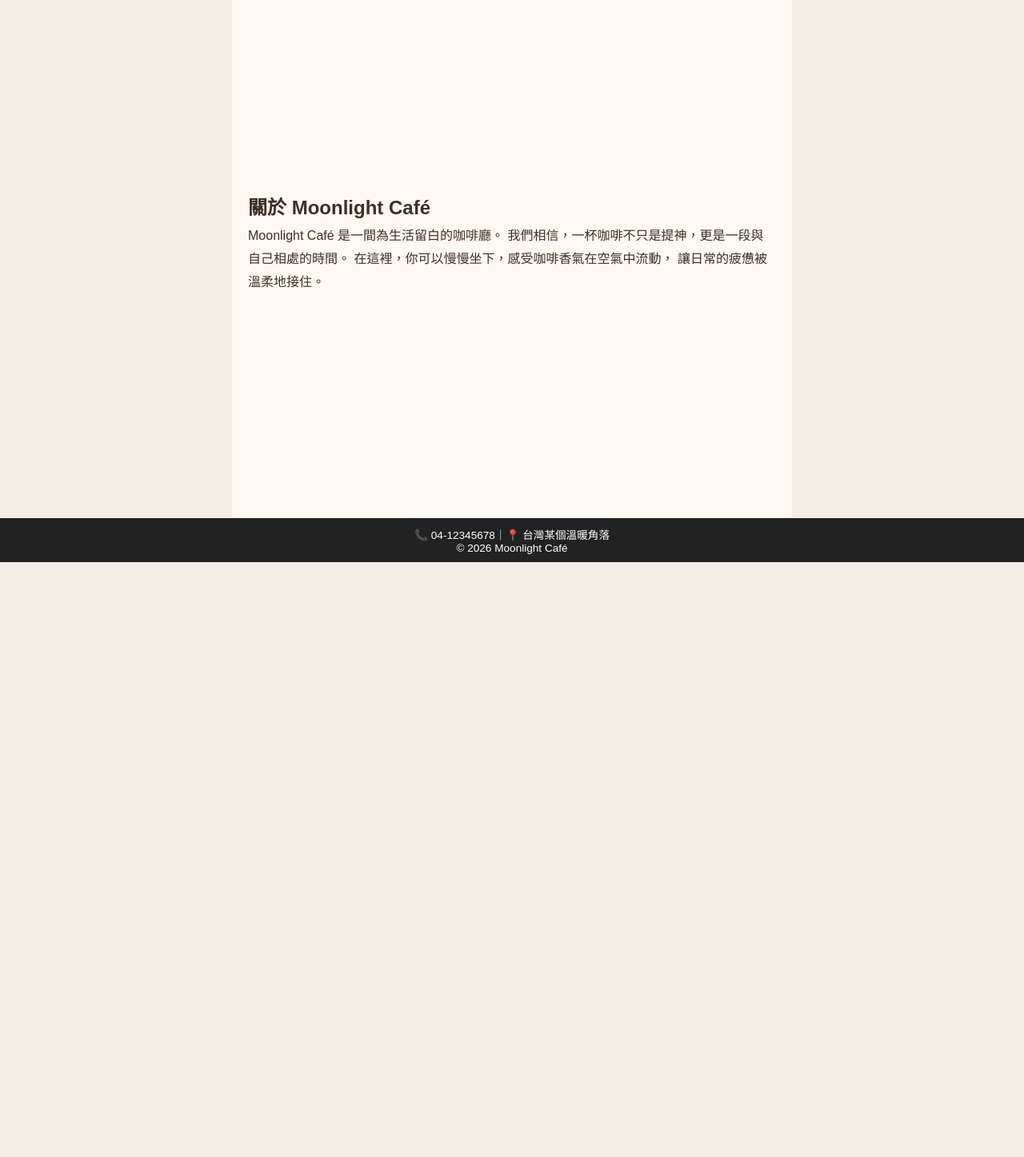
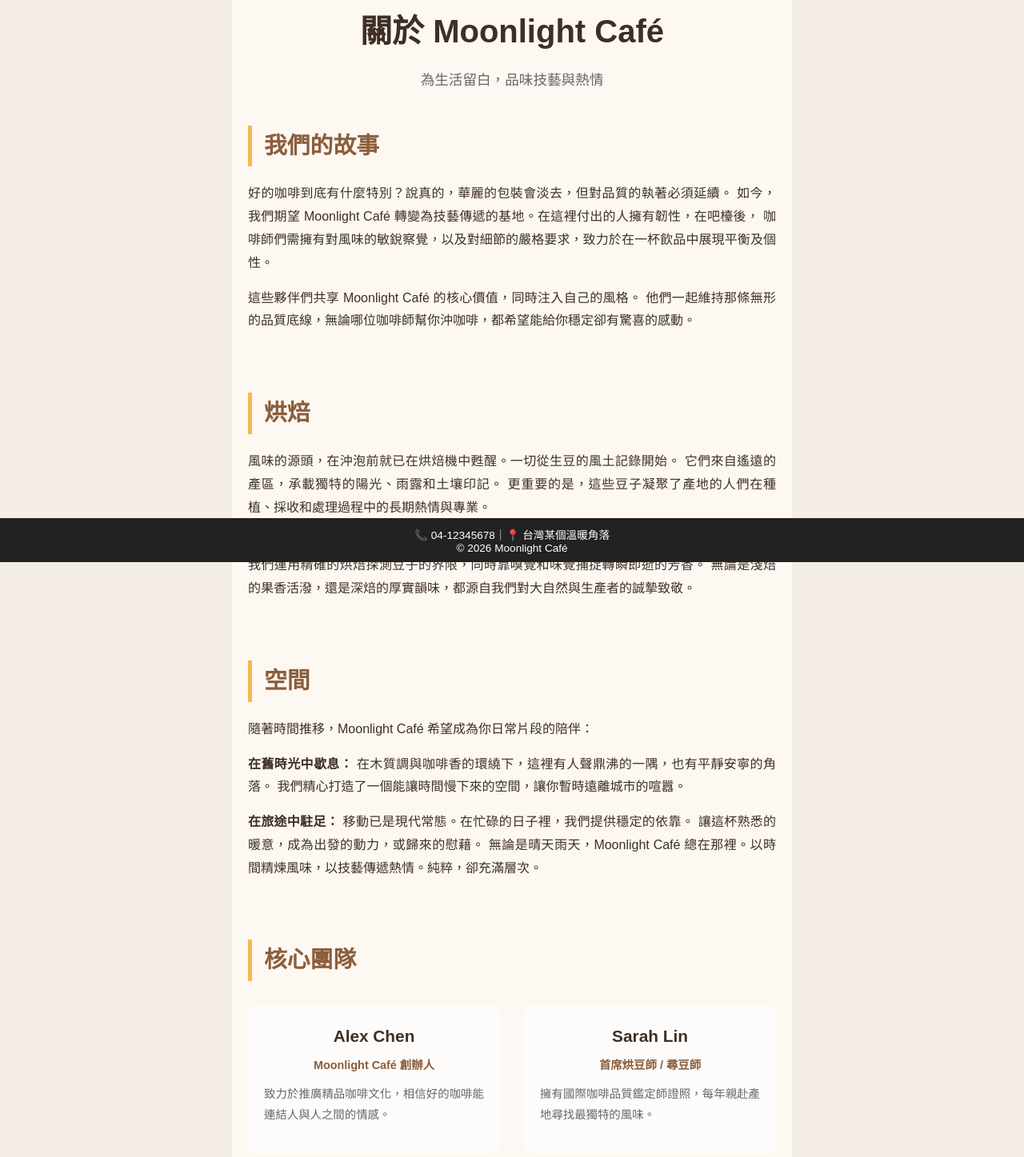
Before and after one commit to hank920217/coffeeshop, a plain HTML site: page about.html in a window 1280 px wide. Shown: the part 97-1544 px from the top of the page at 80% size. Before the commit the page ends 800 px from the top, so only its background shows below. Drawn offline with Linux system fonts and the light colour scheme.

Commit message:
新增關於我們的文案

```diff
--- a/about.html
+++ b/about.html
@@ -19,13 +19,73 @@
   </header>
 
   <main class="about">
-    <h2>關於 Moonlight Café</h2>
-    <p>
-      Moonlight Café 是一間為生活留白的咖啡廳。
-      我們相信，一杯咖啡不只是提神，更是一段與自己相處的時間。
-      在這裡，你可以慢慢坐下，感受咖啡香氣在空氣中流動，
-      讓日常的疲憊被溫柔地接住。
-    </p>
+    <div class="about-hero">
+      <h2>關於 Moonlight Café</h2>
+      <p>為生活留白，品味技藝與熱情</p>
+    </div>
+
+    <!-- 我們的故事 -->
+    <section class="about-section">
+      <h3>我們的故事</h3>
+      <p>
+        好的咖啡到底有什麼特別？說真的，華麗的包裝會淡去，但對品質的執著必須延續。
+        如今，我們期望 Moonlight Café 轉變為技藝傳遞的基地。在這裡付出的人擁有韌性，在吧檯後，
+        咖啡師們需擁有對風味的敏銳察覺，以及對細節的嚴格要求，致力於在一杯飲品中展現平衡及個性。
+      </p>
+      <p>
+        這些夥伴們共享 Moonlight Café 的核心價值，同時注入自己的風格。
+        他們一起維持那條無形的品質底線，無論哪位咖啡師幫你沖咖啡，都希望能給你穩定卻有驚喜的感動。
+      </p>
+    </section>
+
+    <!-- 烘焙 -->
+    <section class="about-section">
+      <h3>烘焙</h3>
+      <p>
+        風味的源頭，在沖泡前就已在烘焙機中甦醒。一切從生豆的風土記錄開始。
+        它們來自遙遠的產區，承載獨特的陽光、雨露和土壤印記。
+        更重要的是，這些豆子凝聚了產地的人們在種植、採收和處理過程中的長期熱情與專業。
+      </p>
+      <p>
+        烘豆師的角色，便是以敬畏之心，成為這些訊息的詮釋者。這是理性數據與感性直覺的結合。
+        我們運用精確的烘焙探測豆子的界限，同時靠嗅覺和味覺捕捉轉瞬即逝的芳香。
+        無論是淺焙的果香活潑，還是深焙的厚實韻味，都源自我們對大自然與生產者的誠摯致敬。
+      </p>
+    </section>
+
+    <!-- 空間 -->
+    <section class="about-section">
+      <h3>空間</h3>
+      <p>
+        隨著時間推移，Moonlight Café 希望成為你日常片段的陪伴：
+      </p>
+      <p>
+        <strong>在舊時光中歇息：</strong> 在木質調與咖啡香的環繞下，這裡有人聲鼎沸的一隅，也有平靜安寧的角落。
+        我們精心打造了一個能讓時間慢下來的空間，讓你暫時遠離城市的喧囂。
+      </p>
+      <p>
+        <strong>在旅途中駐足：</strong> 移動已是現代常態。在忙碌的日子裡，我們提供穩定的依靠。
+        讓這杯熟悉的暖意，成為出發的動力，或歸來的慰藉。
+        無論是晴天雨天，Moonlight Café 總在那裡。以時間精煉風味，以技藝傳遞熱情。純粹，卻充滿層次。
+      </p>
+    </section>
+
+    <!-- 核心團隊 -->
+    <section class="about-section">
+      <h3>核心團隊</h3>
+      <div class="team-grid">
+        <div class="team-card">
+          <div class="team-name">Alex Chen</div>
+          <span class="team-title">Moonlight Café 創辦人</span>
+          <p class="team-desc">致力於推廣精品咖啡文化，相信好的咖啡能連結人與人之間的情感。</p>
+        </div>
+        <div class="team-card">
+          <div class="team-name">Sarah Lin</div>
+          <span class="team-title">首席烘豆師 / 尋豆師</span>
+          <p class="team-desc">擁有國際咖啡品質鑑定師證照，每年親赴產地尋找最獨特的風味。</p>
+        </div>
+      </div>
+    </section>
   </main>
 
   <footer class="footer">
--- a/css/styles.css
+++ b/css/styles.css
@@ -104,8 +104,6 @@
   margin-bottom: 20px;
 }
 
-
-
 .btn {
   padding: 10px 25px;
   background: #f6b84d;
@@ -129,7 +127,9 @@
   width: 200px;
   height: 200px;
   background: #ccc;
-  transition: transform 0.3s, box-shadow 0.3s;
+  transition:
+    transform 0.3s,
+    box-shadow 0.3s;
 }
 
 .image-box:hover {
@@ -162,6 +162,7 @@
   max-width: 700px;
   margin: auto;
   padding: 20px;
+  padding-top: 100px; /* 修正：增加頂部內距，避免被導覽列遮擋 */
   line-height: 1.8;
   background: rgba(255, 250, 245, 0.9);
   display: flex;
@@ -184,7 +185,6 @@
 }
 
 /* Old menu styles removed/replaced by new ones at bottom */
-
 
 .modal-overlay {
   position: fixed;
@@ -256,10 +256,7 @@
 .skeleton-card {
   height: 260px;
   border-radius: 12px;
-  background: linear-gradient(100deg,
-      #e6e0d8 40%,
-      #f3eee8 50%,
-      #e6e0d8 60%);
+  background: linear-gradient(100deg, #e6e0d8 40%, #f3eee8 50%, #e6e0d8 60%);
   background-size: 200% 100%;
   animation: skeleton 1.2s ease-in-out infinite;
 }
@@ -269,7 +266,6 @@
     background-position: -200% 0;
   }
 }
-
 
 /* ===== 標籤篩選玻璃按鈕 ===== */
 #tagFilter button {
@@ -358,7 +354,6 @@
   transform: scale(1.4);
 }
 
-
 /* 手機版 */
 @media (max-width: 768px) {
   .modal-overlay {
@@ -408,7 +403,6 @@
   .modal-card {
     animation: slideUp 0.25s ease;
   }
-
 }
 
 /* ========================= */
@@ -734,9 +728,18 @@
 }
 
 @keyframes pulse {
-  0% { transform: scale(0.95); box-shadow: 0 0 0 0 rgba(255, 71, 87, 0.7); }
-  70% { transform: scale(1); box-shadow: 0 0 0 10px rgba(255, 71, 87, 0); }
-  100% { transform: scale(0.95); box-shadow: 0 0 0 0 rgba(255, 71, 87, 0); }
+  0% {
+    transform: scale(0.95);
+    box-shadow: 0 0 0 0 rgba(255, 71, 87, 0.7);
+  }
+  70% {
+    transform: scale(1);
+    box-shadow: 0 0 0 10px rgba(255, 71, 87, 0);
+  }
+  100% {
+    transform: scale(0.95);
+    box-shadow: 0 0 0 0 rgba(255, 71, 87, 0);
+  }
 }
 
 .order-status-msg {
@@ -768,3 +771,101 @@
     bottom: 80px; /* Avoid footer */
   }
 }
+/* ========================= */
+/* 關於我們 (Enhanced) */
+/* ========================= */
+.about-hero {
+  text-align: center;
+  margin-bottom: 40px;
+}
+
+.about-hero h2 {
+  font-size: 2.5rem;
+  color: #3e2f25;
+  margin-bottom: 10px;
+}
+
+.about-hero p {
+  color: #666;
+  font-size: 1.1rem;
+}
+
+.about-section {
+  margin-bottom: 60px;
+}
+
+.about-section h3 {
+  font-size: 1.8rem;
+  color: #8b5e3c;
+  margin-bottom: 20px;
+  border-left: 5px solid #f6b84d;
+  padding-left: 15px;
+}
+
+.about-section p {
+  margin-bottom: 15px;
+  text-align: justify;
+  line-height: 1.8;
+}
+
+.about-img {
+  width: 100%;
+  height: 300px;
+  object-fit: cover;
+  border-radius: 12px;
+  margin-bottom: 25px;
+  box-shadow: 0 4px 15px rgba(0, 0, 0, 0.1);
+}
+
+/* 團隊介紹 */
+.team-grid {
+  display: grid;
+  grid-template-columns: repeat(auto-fit, minmax(250px, 1fr));
+  gap: 30px;
+  margin-top: 30px;
+}
+
+.team-card {
+  background: rgba(255, 255, 255, 0.6);
+  padding: 20px;
+  border-radius: 12px;
+  text-align: center;
+  transition: transform 0.3s;
+}
+
+.team-card:hover {
+  transform: translateY(-5px);
+  background: rgba(255, 255, 255, 0.9);
+  box-shadow: 0 10px 20px rgba(0, 0, 0, 0.1);
+}
+
+.team-avatar {
+  width: 120px;
+  height: 120px;
+  border-radius: 50%;
+  object-fit: cover;
+  margin-bottom: 15px;
+  border: 4px solid #fff;
+  box-shadow: 0 4px 8px rgba(0, 0, 0, 0.1);
+}
+
+.team-name {
+  font-size: 1.3rem;
+  font-weight: bold;
+  color: #3e2f25;
+  margin-bottom: 5px;
+}
+
+.team-title {
+  color: #8b5e3c;
+  font-size: 0.9rem;
+  font-weight: bold;
+  margin-bottom: 10px;
+  display: block;
+}
+
+.team-desc {
+  font-size: 0.9rem;
+  color: #666;
+  line-height: 1.6;
+}
--- a/script.js
+++ b/script.js
@@ -159,11 +159,6 @@
 
   items.forEach(item => {
     const imgUrl = item.imageUrls?.[0] || "https://via.placeholder.com/300";
-
-    // 截斷介紹文字 (如果不做 JS 截斷，也可以用 CSS line-clamp)
-    // 這裡示範簡單的 JS 截斷供參考，但 CSS 更理想
-    // let desc = item.description || "";
-    // if (desc.length > 50) desc = desc.slice(0, 50) + "...more";
 
     const card = document.createElement("div");
     card.className = "menu-item";
@@ -480,13 +475,8 @@
 };
 
 function listenToOrder(docId) {
-  let popup = document.getElementById("orderStatusPopup");
-  if (!popup) {
-    popup = document.createElement("div");
-    popup.id = "orderStatusPopup";
-    popup.className = "order-status-popup";
-    document.body.appendChild(popup);
-  }
+  createPopupIfNotExist();
+  const popup = document.getElementById("orderStatusPopup");
 
   // 先顯示初始狀態
   updateOrderStatusUI(1);
@@ -502,6 +492,15 @@
       updateOrderStatusUI(status, unsub);
     }
   });
+}
+
+function createPopupIfNotExist() {
+  if (!document.getElementById("orderStatusPopup")) {
+    const popup = document.createElement("div");
+    popup.id = "orderStatusPopup";
+    popup.className = "order-status-popup";
+    document.body.appendChild(popup);
+  }
 }
 
 function updateOrderStatusUI(code, unsubscribeFn) {
```
